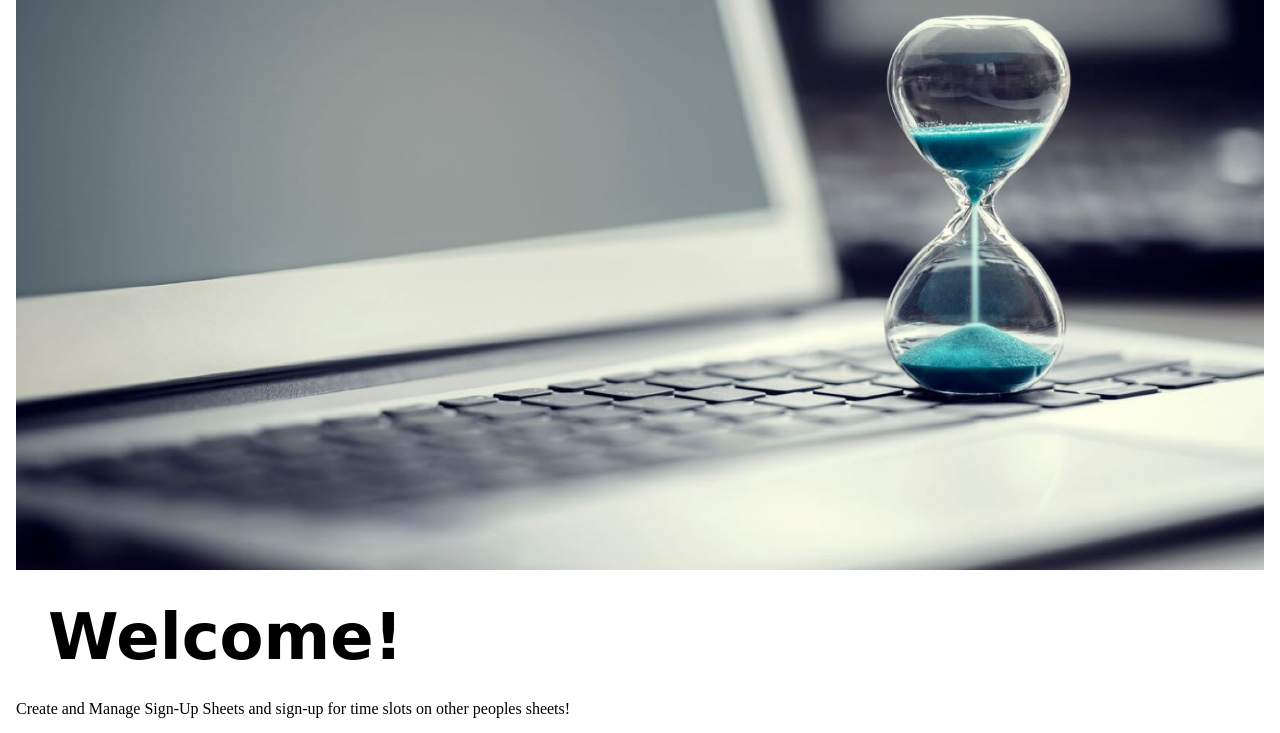
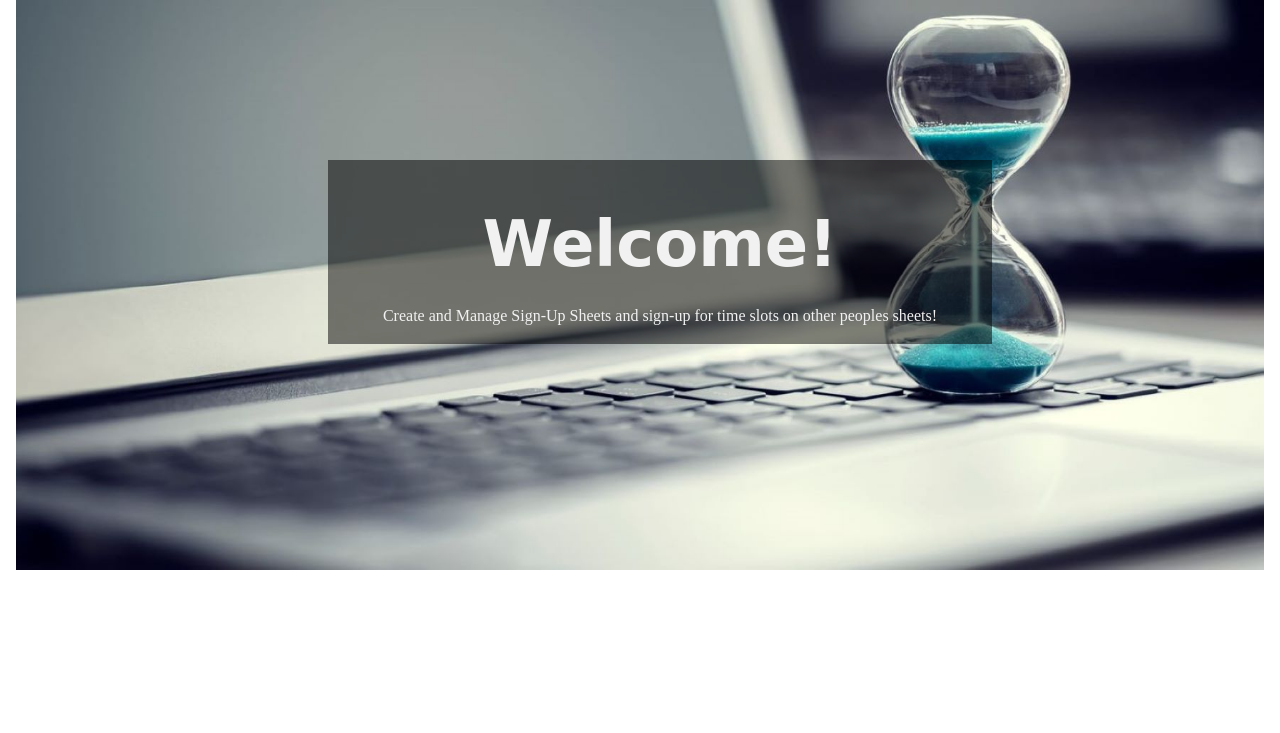
Before and after one commit to 3420Final/Project, a PHP site: page /index.php in a window 1280 px wide. Shown: the part 120-853 px from the top of the page. After the commit the page ends 690 px from the top, so only its background shows below. Run offline with PHP 8.4, Linux system fonts and the light colour scheme; some libraries are stand-ins or nearby versions; some web fonts are replaced.

Commit message:
Add mainPage to master

```diff
--- a/styles/master.css
+++ b/styles/master.css
@@ -281,3 +281,24 @@ nav#navbar{
       color: var(--white);
   }
   /*navbar************************************************************************************************/
+
+  /*home page for non-users*******************************************************************************/
+
+  /*the picture inside*******************************/
+.container {
+    position: relative;
+    max-width: 100%; /* Maximum width */
+    margin: 0 auto; /* Center it */
+  }
+
+  .container .content {
+    position: absolute;
+    bottom: 40%;
+    left: 25%;
+    background: rgb(0, 0, 0); /* Fallback color */
+    background: rgba(0, 0, 0, 0.5); /* Black background with 0.5 opacity */
+    color: #f1f1f1; /* Grey text */
+    width: 50%; /* Full width */
+    padding: 20px; /* Some padding */
+    text-align: center;
+  }
```
